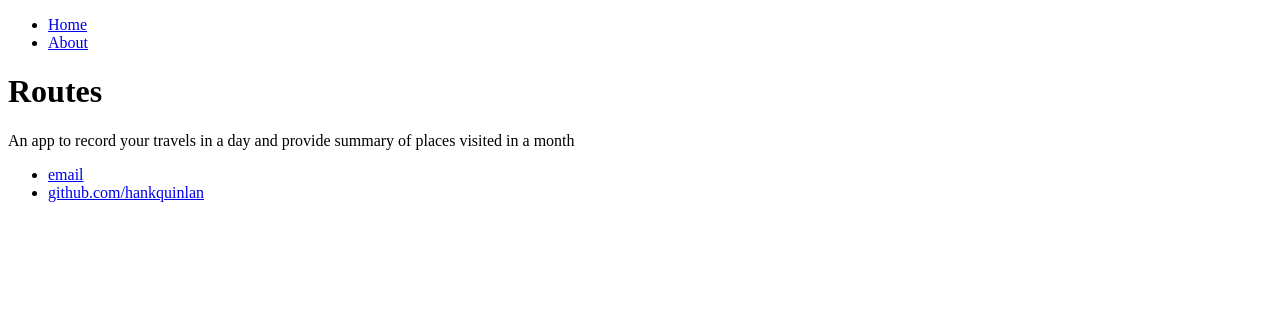
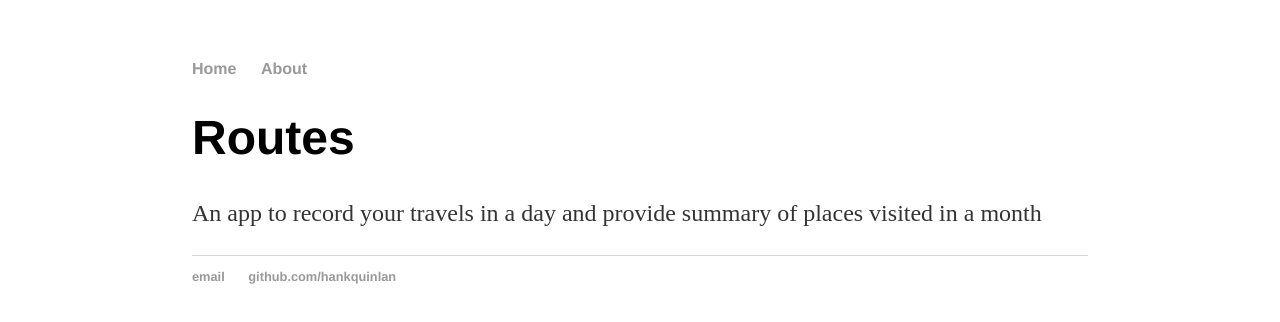
Before and after one commit to smanikandan14/routes-app, a plain HTML site: page index.html in a window 1280 px wide. Drawn offline with Linux system fonts and the light colour scheme.

Commit message:
Update index.html

```diff
--- a/index.html
+++ b/index.html
@@ -1,7 +1,8 @@
 <!DOCTYPE html>
 <html>
 	<head>
-		<title>Hank Quinlan, Horrible Cop</title>
+		<title>Routes App</title>
+		<link rel="stylesheet" type="text/css" href="/css/main.css">
 	</head>
 	<body>
 		<nav>
```
